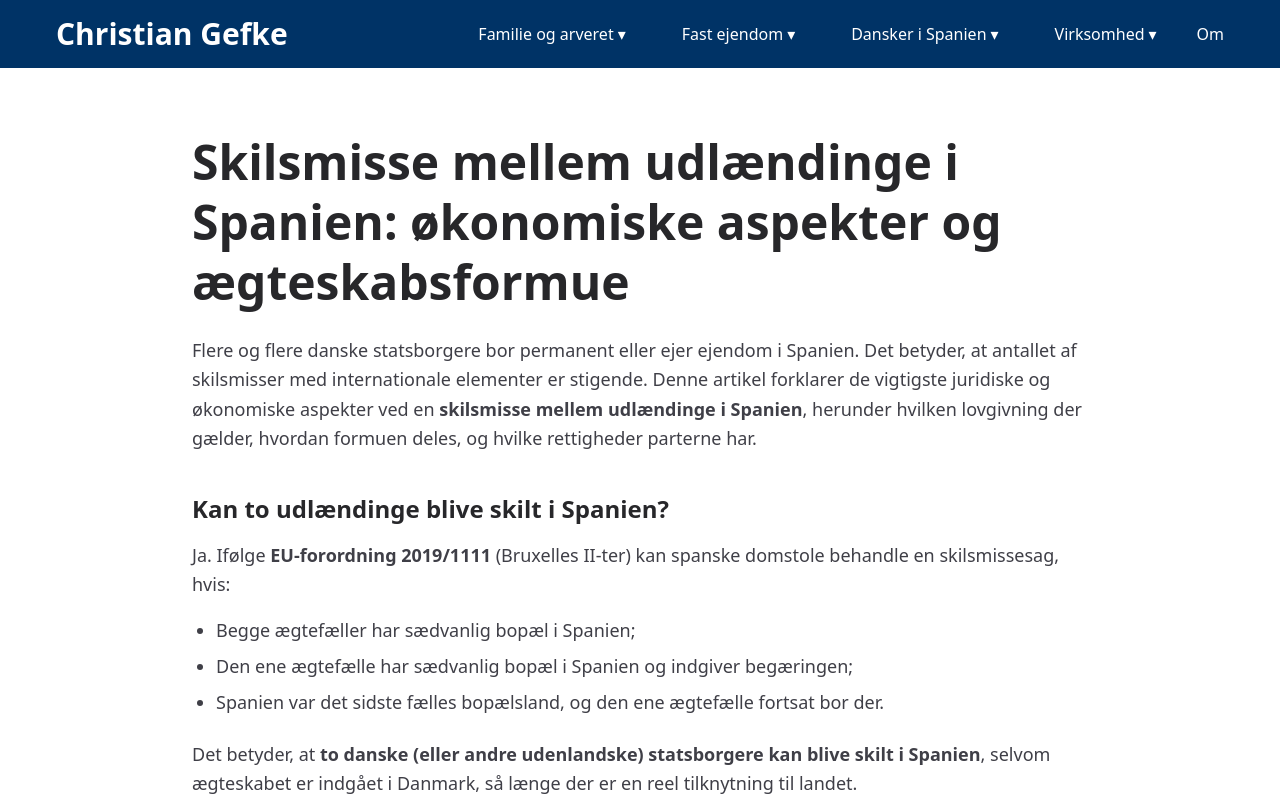
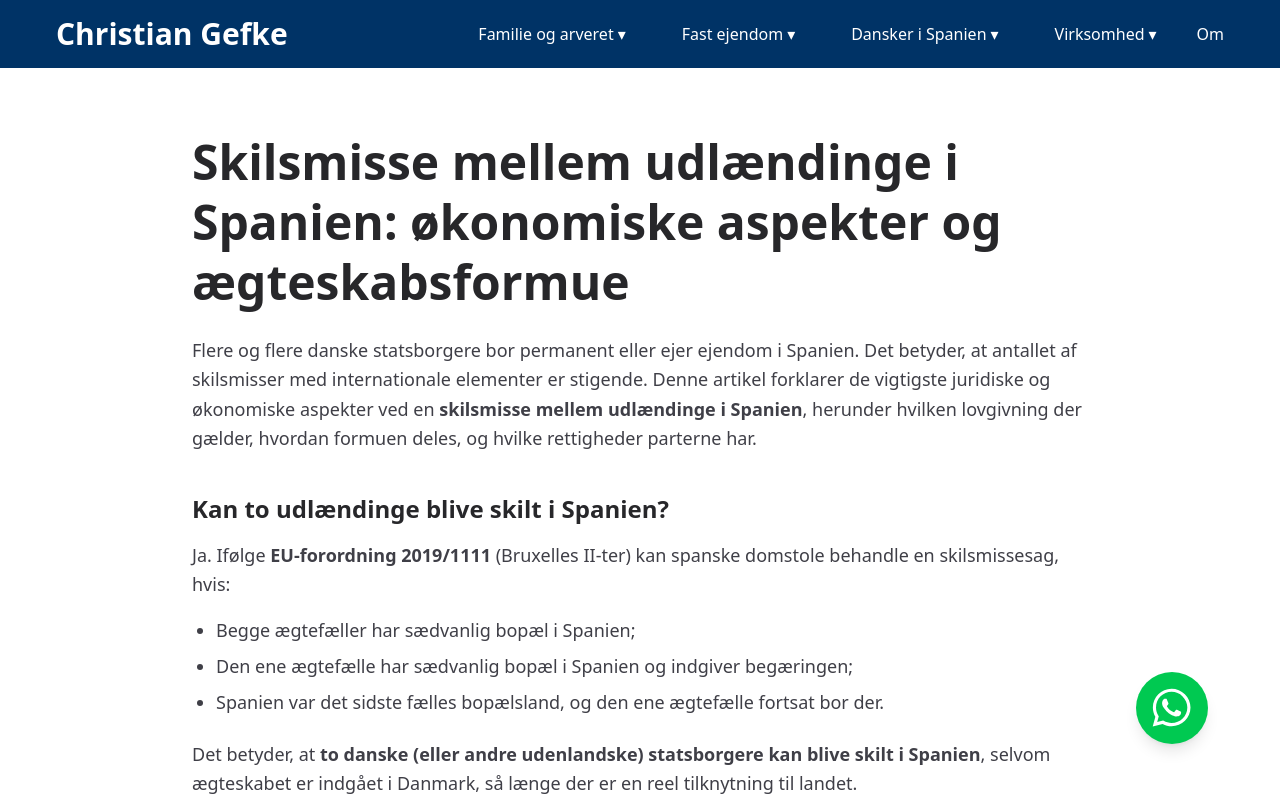
Before and after one commit to MatiasQuenardelle/gefke-web, a Next.js app: page /divorce-spain in a window 1280 px wide. Shown: the top 800 px of the page. Built offline with nearby package versions, Linux system fonts and the light colour scheme.

Commit message:
Added whatsap widget

```diff
--- a/app/divorce-spain/page.js
+++ b/app/divorce-spain/page.js
@@ -1,6 +1,7 @@
 "use client"
 
 import Head from "next/head"
+import ContactForm from "@/components/ContactForm"
 
 export default function DivorceSpainArticle() {
   return (
@@ -225,6 +226,7 @@ export default function DivorceSpainArticle() {
             konsekvenser.
           </p>
         </article>
+        <ContactForm />
       </main>
     </>
   )
--- a/app/layout.js
+++ b/app/layout.js
@@ -3,6 +3,7 @@ import "./globals.css"
 import Header from "@/components/Header"
 import Footer from "@/components/Footer"
 import ClientLayout from "@/components/ClientLayout"
+import WhatsAppWidget from "@/components/WhatsAppWidget"
 
 const geistSans = Geist({
   variable: "--font-geist-sans",
@@ -30,6 +31,11 @@ export default function RootLayout({ children }) {
           {children}
           <Footer />
         </ClientLayout>
+        {/* fixed bottom-right button */}
+        <WhatsAppWidget
+          size={72} // large on home
+          className="fixed md:bottom-14 bottom-8 right-8 md:right-18 z-50"
+        />
       </body>
     </html>
   )
--- a/app/page.js
+++ b/app/page.js
@@ -1,4 +1,3 @@
-import Image from "next/image"
 import HeroSection from "@/components/HeroSection"
 import TrustedBySection from "@/components/TrustedBySection"
 import ArticlesSection from "@/components/ArticlesSection"
--- a/components/ContactForm.js
+++ b/components/ContactForm.js
@@ -3,8 +3,12 @@ import { useState, useRef } from "react"
 import emailjs from "@emailjs/browser"
 import HCaptcha from "@hcaptcha/react-hcaptcha"
 import { useTranslation } from "react-i18next"
+import WhatsAppWidget from "@/components/WhatsAppWidget" // ⬅️ new
 
-export default function ContactForm() {
+export default function ContactForm({
+  showWhatsApp = false, // toggle the widget
+  phone = "15551234567", // override per-page if needed
+}) {
   const { t } = useTranslation()
   const [formData, setFormData] = useState({ name: "", email: "", message: "" })
   const [captchaToken, setCaptchaToken] = useState("")
@@ -12,9 +16,8 @@ export default function ContactForm() {
   const [isSubmitting, setIsSubmitting] = useState(false)
   const captchaRef = useRef(null)
 
-  const handleChange = (e) => {
+  const handleChange = (e) =>
     setFormData({ ...formData, [e.target.name]: e.target.value })
-  }
 
   const handleSubmit = (e) => {
     e.preventDefault()
@@ -22,7 +25,6 @@ export default function ContactForm() {
       setStatus(t("contactForm.captchaRequired"))
       return
     }
-
     setIsSubmitting(true)
 
     emailjs
@@ -40,12 +42,9 @@ export default function ContactForm() {
         setStatus(t("contactForm.success"))
         setFormData({ name: "", email: "", message: "" })
         setCaptchaToken("")
-        if (captchaRef.current) captchaRef.current.resetCaptcha()
+        captchaRef.current?.resetCaptcha()
       })
-      .catch((error) => {
-        console.error(error)
-        setStatus(t("contactForm.error"))
-      })
+      .catch(() => setStatus(t("contactForm.error")))
       .finally(() => setIsSubmitting(false))
   }
 
@@ -55,7 +54,10 @@ export default function ContactForm() {
         <h2 className="text-3xl font-semibold text-center text-gray-900 mb-8">
           {t("contactForm.title") || "Contact Our Law Firm"}
         </h2>
+
+        {/* form */}
         <form onSubmit={handleSubmit} className="space-y-5">
+          {/* inputs … */}
           <input
             type="text"
             name="name"
@@ -85,6 +87,8 @@ export default function ContactForm() {
             required
             className="w-full p-3 border border-gray-300 rounded-md focus:outline-none focus:ring-2 focus:ring-blue-600 text-gray-800"
           />
+
+          {/* captcha */}
           <div className="pt-2">
             <HCaptcha
               sitekey="171c20da-537c-4c42-b2fa-1a563e6ee7a4"
@@ -92,6 +96,8 @@ export default function ContactForm() {
               ref={captchaRef}
             />
           </div>
+
+          {/* send button */}
           <button
             type="submit"
             disabled={isSubmitting}
@@ -102,8 +108,20 @@ export default function ContactForm() {
               : t("contactForm.sendButton") || "Send Message"}
           </button>
         </form>
+
+        {/* status message */}
         {status && (
           <p className="mt-6 text-center text-sm text-gray-700">{status}</p>
+        )}
+
+        {/* optional WhatsApp CTA */}
+        {showWhatsApp && (
+          <div className="mt-8 flex flex-col items-center gap-2">
+            <span className="text-sm text-gray-600">
+              {t("contactForm.orWhatsApp") || "…or chat with us on WhatsApp"}
+            </span>
+            <WhatsAppWidget size={40} phone={phone} />
+          </div>
         )}
       </div>
     </section>
--- /dev/null
+++ b/components/WhatsAppWidget.js
@@ -0,0 +1,34 @@
+import Link from "next/link"
+import { FaWhatsapp } from "react-icons/fa"
+
+/**
+ * size   – number | string
+ *          • number → pixel size (e.g. 64)
+ *          • string → any valid CSS size (e.g. "4rem", "3.5em")
+ * phone  – WhatsApp phone in international format (no + or spaces)
+ * className – extra Tailwind classes (for positioning, etc.)
+ */
+export default function WhatsAppWidget({
+  size = 64,
+  phone = "+4593841822",
+  className = "",
+}) {
+  const dim = typeof size === "number" ? `${size}px` : size
+
+  return (
+    <Link
+      href={`https://wa.me/${phone}`}
+      target="_blank"
+      rel="noopener noreferrer"
+      className={`flex items-center justify-center rounded-full bg-green-500 hover:bg-green-600 shadow-lg ${className}`}
+      style={{ width: dim, height: dim }}
+    >
+      {/* icon fills ~60 % of the circle so the padding scales automatically */}
+      <FaWhatsapp
+        aria-label="Chat on WhatsApp"
+        className="text-white"
+        style={{ width: "60%", height: "60%" }}
+      />
+    </Link>
+  )
+}
--- a/package.json
+++ b/package.json
@@ -18,7 +18,8 @@
     "next": "15.3.1",
     "react": "^19.0.0",
     "react-dom": "^19.0.0",
-    "react-i18next": "^15.5.1"
+    "react-i18next": "^15.5.1",
+    "react-icons": "^5.5.0"
   },
   "devDependencies": {
     "@eslint/eslintrc": "^3",
```
Also changed, not shown: 1 other file (tests, documents, lock files or other folders).
